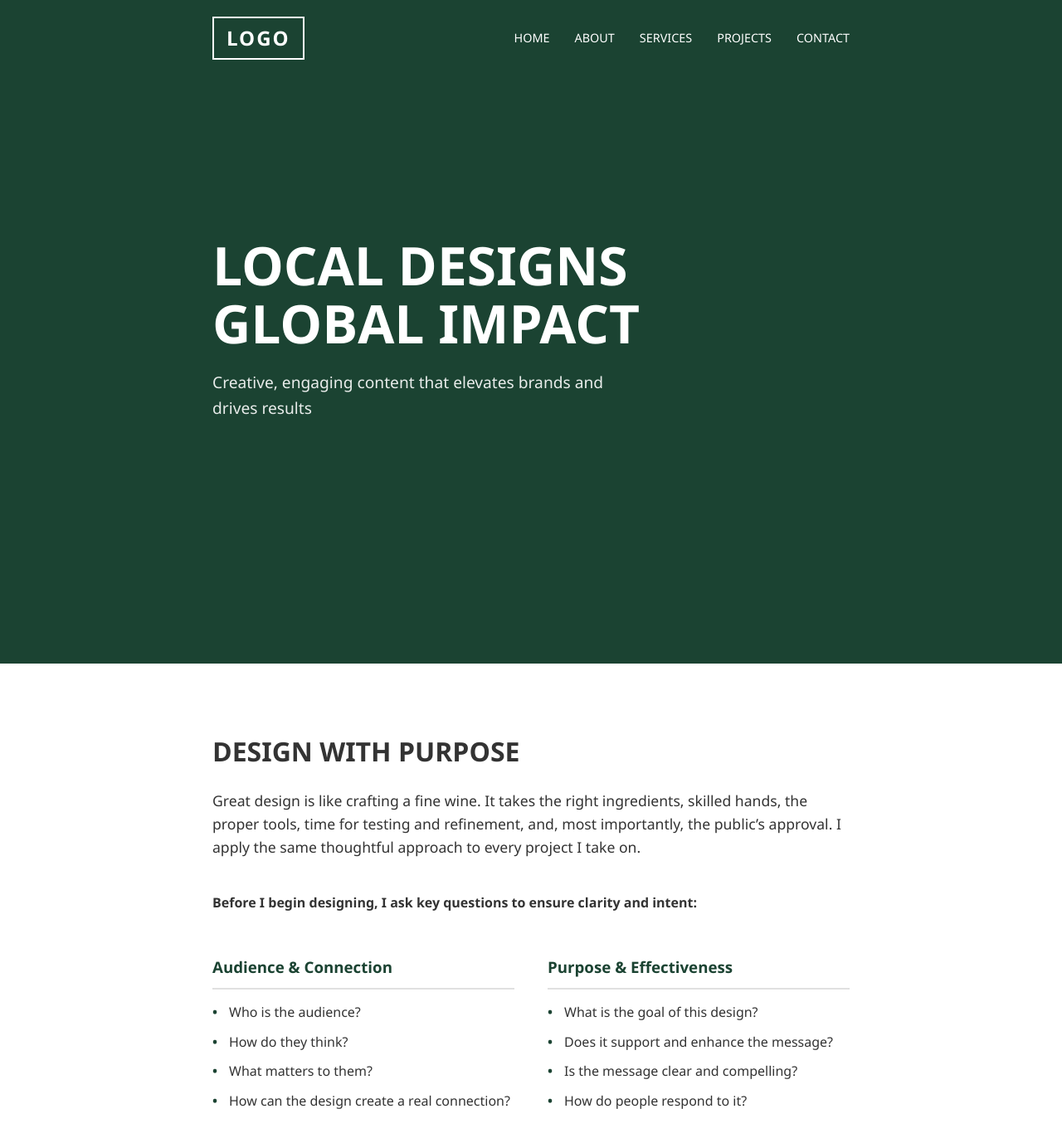
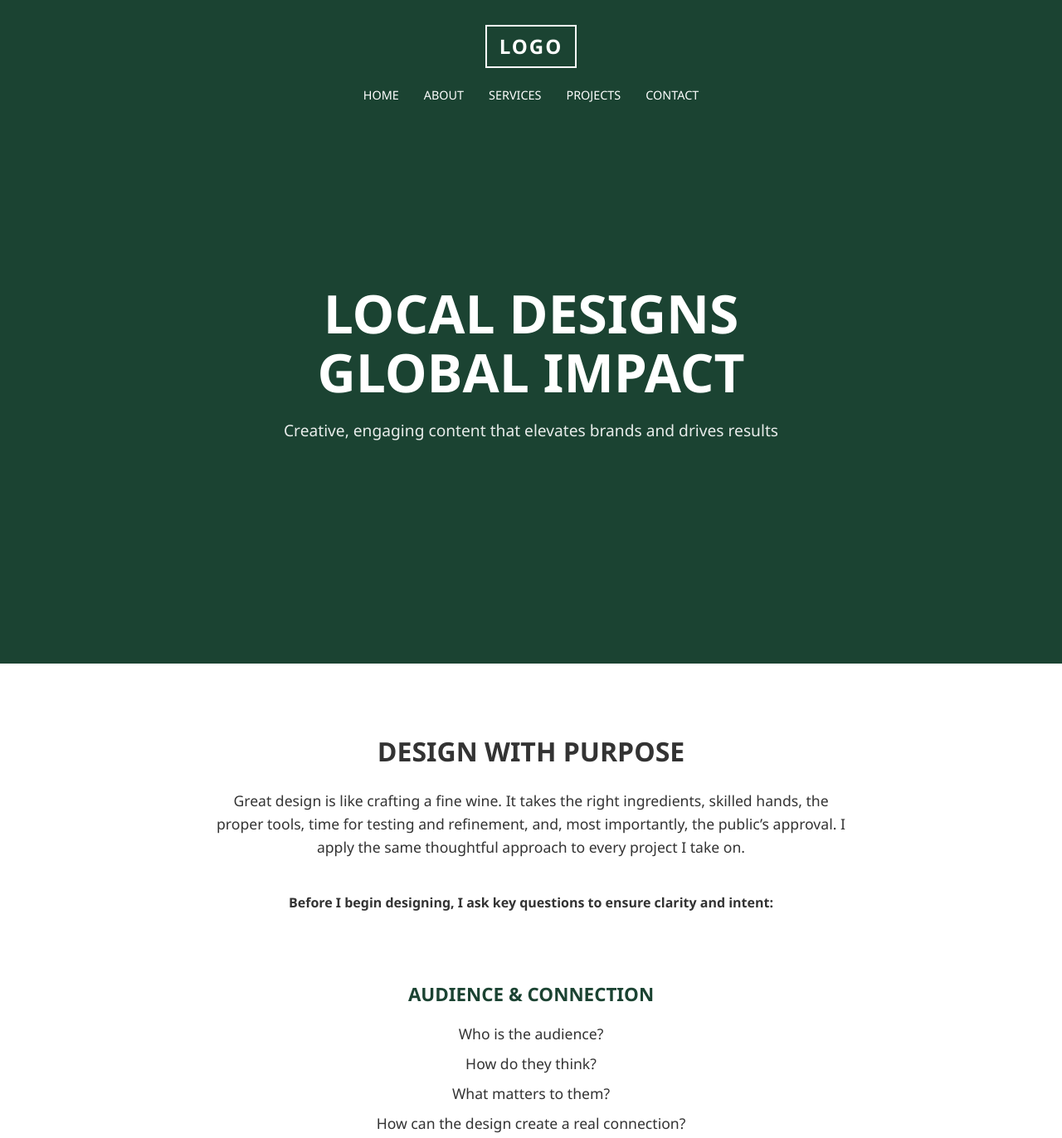
Before and after one commit to derekrebuck/derekrebuck-site, a plain HTML site: page index.html in a window 1280 px wide. Shown: the top 1372 px of the page at 83% size. Drawn offline with Linux system fonts and the light colour scheme.

Commit message:
Update index.html

```diff
--- a/index.html
+++ b/index.html
@@ -3,6 +3,7 @@
 <head>
     <meta charset="UTF-8">
     <meta name="viewport" content="width=device-width, initial-scale=1.0">
+    <meta http-equiv="Cache-Control" content="no-cache, no-store, must-revalidate">
     <title>Local Designs | Global Impact</title>
     <style>
         /* Base Reset */
@@ -17,11 +18,12 @@
             background-color: #ffffff;
             line-height: 1.6;
             color: #333;
+            text-align: center; /* Centers all text globally */
         }
 
         /* Header Styling */
         header {
-            background-color: #1b4332; /* Professional Green */
+            background-color: #1b4332; /* Professional Forest Green */
             color: white;
             width: 100%;
             transition: height 0.5s ease;
@@ -34,15 +36,19 @@
         .container {
             width: 60%;
             margin: 0 auto;
+            display: flex;
+            flex-direction: column;
+            align-items: center; /* Centers items in the flex container */
         }
 
         /* Navigation Bar */
         nav {
             display: flex;
-            justify-content: space-between;
+            flex-direction: column; /* Stack logo and nav vertically */
             align-items: center;
-            padding: 20px 0;
+            padding: 30px 0;
             width: 100%;
+            gap: 20px;
         }
 
         .logo {
@@ -51,11 +57,13 @@
             letter-spacing: 2px;
             border: 2px solid white;
             padding: 5px 15px;
+            display: inline-block;
         }
 
         .nav-links {
             list-style: none;
             display: flex;
+            justify-content: center;
             gap: 30px;
         }
 
@@ -67,29 +75,28 @@
             font-size: 0.9rem;
         }
 
-        .nav-links a:hover {
-            opacity: 0.7;
-        }
-
         /* Hero Content */
         .hero-content {
             flex-grow: 1;
             display: flex;
             flex-direction: column;
             justify-content: center;
-            padding-bottom: 100px;
+            align-items: center;
+            padding-bottom: 80px;
         }
 
         .hero-content h1 {
             font-size: 4rem;
             line-height: 1.1;
             margin-bottom: 20px;
+            text-align: center;
         }
 
         .hero-content p {
             font-size: 1.2rem;
-            max-width: 500px;
+            max-width: 600px;
             opacity: 0.9;
+            text-align: center;
         }
 
         /* Main Content Section */
@@ -110,40 +117,35 @@
             max-width: 800px;
         }
 
-        /* Questions Grid */
-        .questions-section {
-            display: grid;
-            grid-template-columns: 1fr 1fr;
-            gap: 40px;
+        /* Questions Section */
+        .questions-wrapper {
             margin-top: 50px;
+            width: 100%;
+            max-width: 700px;
+        }
+
+        .question-box {
+            margin-bottom: 40px;
         }
 
         .question-box h3 {
             color: #1b4332;
             margin-bottom: 15px;
-            border-bottom: 2px solid #e0e0e0;
-            padding-bottom: 10px;
+            text-transform: uppercase;
+            font-size: 1.4rem;
         }
 
         .question-box ul {
             list-style: none;
+            padding: 0;
         }
 
         .question-box li {
-            margin-bottom: 10px;
-            position: relative;
-            padding-left: 20px;
+            margin-bottom: 8px;
+            font-size: 1.1rem;
         }
 
-        .question-box li::before {
-            content: "•";
-            color: #1b4332;
-            position: absolute;
-            left: 0;
-            font-weight: bold;
-        }
-
-        /* Dynamic Classes for JS height toggle */
+        /* Classes for Header Heights */
         .header-home { height: 800px; }
         .header-internal { height: 200px; }
         .hidden { display: none; }
@@ -153,15 +155,15 @@
 <body>
 
     <header id="mainHeader" class="header-home">
-        <div class="container" style="height: 100%; display: flex; flex-direction: column;">
+        <div class="container" style="height: 100%;">
             <nav>
                 <div class="logo">LOGO</div>
                 <ul class="nav-links">
-                    <li><a href="#" onclick="setHeaderHeight(true)">Home</a></li>
-                    <li><a href="#" onclick="setHeaderHeight(false)">About</a></li>
-                    <li><a href="#" onclick="setHeaderHeight(false)">Services</a></li>
-                    <li><a href="#" onclick="setHeaderHeight(false)">Projects</a></li>
-                    <li><a href="#" onclick="setHeaderHeight(false)">Contact</a></li>
+                    <li><a href="#" onclick="updateHeader(true)">Home</a></li>
+                    <li><a href="#" onclick="updateHeader(false)">About</a></li>
+                    <li><a href="#" onclick="updateHeader(false)">Services</a></li>
+                    <li><a href="#" onclick="updateHeader(false)">Projects</a></li>
+                    <li><a href="#" onclick="updateHeader(false)">Contact</a></li>
                 </ul>
             </nav>
 
@@ -181,9 +183,9 @@
                 thoughtful approach to every project I take on.
             </p>
 
-            <p><strong>Before I begin designing, I ask key questions to ensure clarity and intent:</strong></p>
+            <p style="margin-bottom: 30px;"><strong>Before I begin designing, I ask key questions to ensure clarity and intent:</strong></p>
 
-            <div class="questions-section">
+            <div class="questions-wrapper">
                 <div class="question-box">
                     <h3>Audience & Connection</h3>
                     <ul>
@@ -208,7 +210,7 @@
     </main>
 
     <script>
-        function setHeaderHeight(isHome) {
+        function updateHeader(isHome) {
             const header = document.getElementById('mainHeader');
             const hero = document.getElementById('heroText');
 
```
